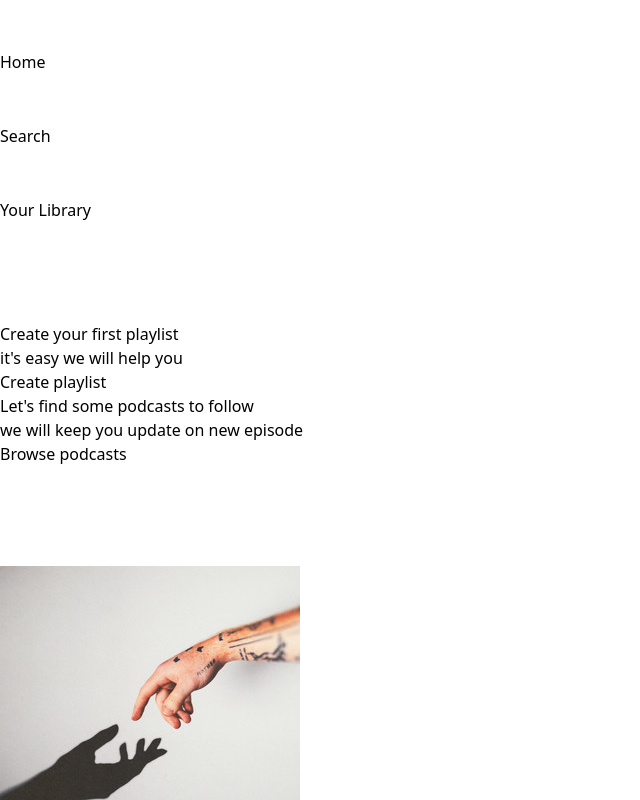
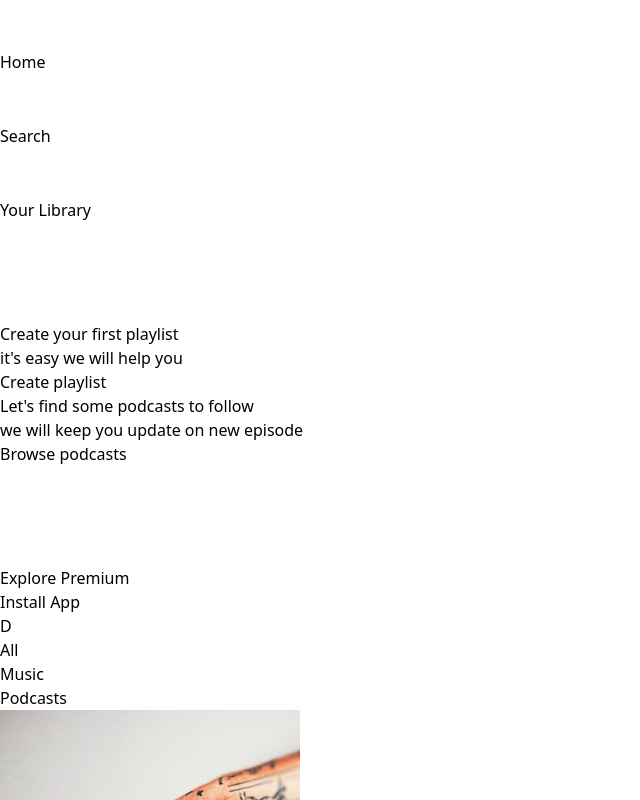
Before and after one commit to aryal05/React-Projects, a React (Vite) app in the folder Spotify-Clone/spotifyclone/: page / in a window 1280 px wide. Shown: the top 800 px of the page, without its empty margins (0-640 px from the left). Built offline with nearby package versions, Linux system fonts and the light colour scheme.

Commit message:
NavBar section completed

```diff
--- a/Spotify-Clone/spotifyclone/src/components/NavBar.jsx
+++ b/Spotify-Clone/spotifyclone/src/components/NavBar.jsx
@@ -9,9 +9,17 @@
       <div className='flex items-center gap-2'>
         <img className='w-8 bg-black p-2 rounded-2xl cursor-pointer' src={assets.arrow_left} alt="" />
         <img className='w-8 bg-black p-2 rounded-2xl cursor-pointer' src={assets.arrow_right} alt="" />
-
-
       </div>
+      <div className='flex items-center gap-4'>
+        <p className='bg-white text-black text-[15px] px-4 py-1 rounded-2xl hidden md:block cursor-pointer'>Explore Premium</p>
+        <p className='bg-black py-1 px-3 rounded-2xl text-[15px] cursor-pointer'>Install App</p>
+        <p className='bg-green-500 text-black w-7 h-7 flex rounded-full justify-center items-center'>D</p>
+      </div>
+    </div>
+    <div className='flex items-center gap-2 mt-4 cursor-pointer'>
+      <p className='bg-white rounded-2xl text-black px-4 py-1'>All</p>
+      <p className='bg-black rounded-2xl px-4 py-1'>Music</p>
+      <p className='bg-black rounded-2xl px-4 py-1'>Podcasts</p>
     </div>
     </>
   )
```
